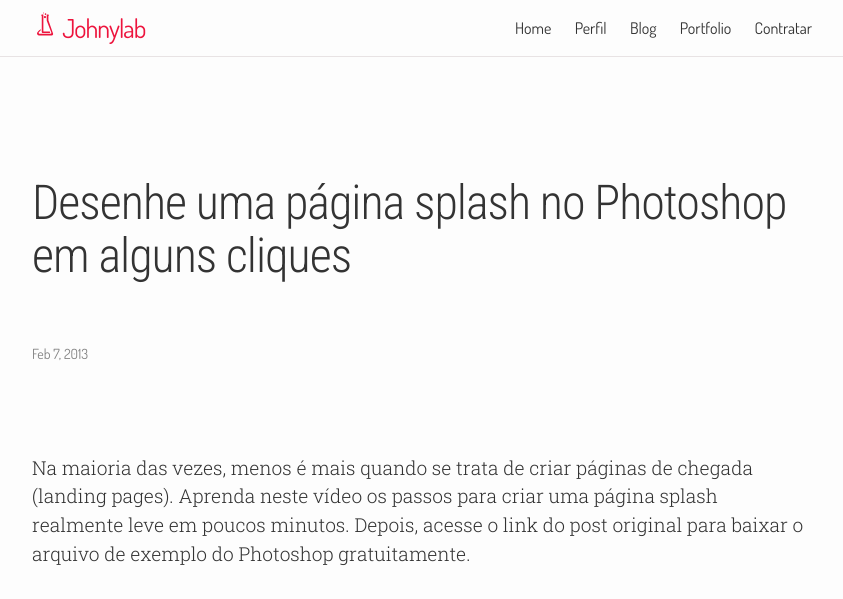
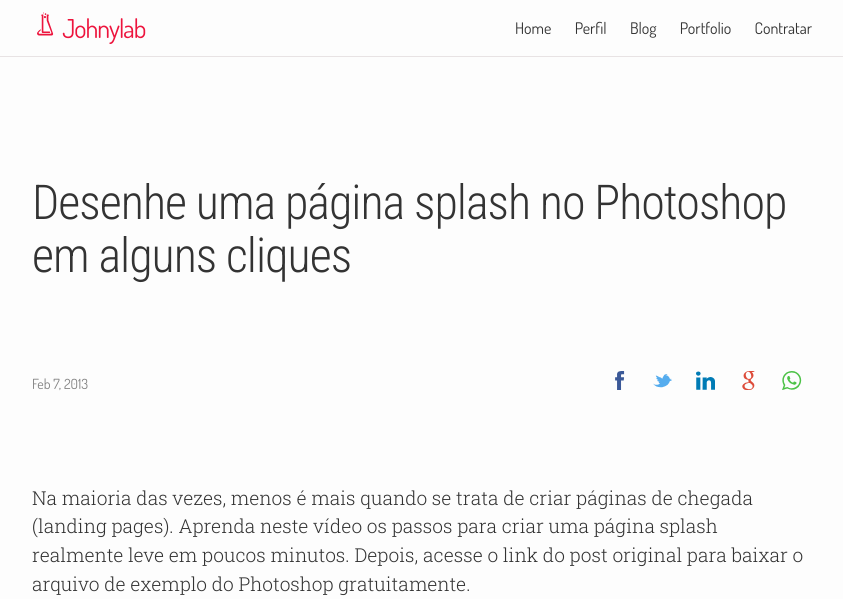
Before and after one commit to johnylab/johnylab.github.io, a Jekyll site: the page built from _posts/2013-2-7-desenhe-uma-pagina-splash-no-photoshop-em-alguns-cliques.md, in a window 1280 px wide. Shown: the top 599 px of the page, without its empty margins (218-1061 px from the left). Built offline with Jekyll 4.4.1, drawn with Linux system fonts in a browser that asks for light colours; comment, search, counter and statistics services are not loaded; some of the changed text lies outside the part shown; grey boxes are pictures that could not be loaded.

Commit message:
Botões de compartilhamento

```diff
--- /dev/null
+++ b/_includes/share/btn-facebook.html
@@ -0,0 +1,2 @@
+{% assign href = site.url | append: site.baseurl | append: page.url %}
+<a class="{{ include.class }}" target="_blank" href="https://www.facebook.com/sharer/sharer.php?u={{ href | cgi_escape }}&amp;src=sdkpreparse" onclick="ga('send', 'event', 'Compartilhar', 'Facebook', location.pathname + ' @ ' + '{{ include.class | append: ' ' | append: include.position }}');" title="Compartilhar no Facebook">{% include svg/facebook-letter.svg %}</a>
--- /dev/null
+++ b/_includes/share/btn-google-plus.html
@@ -0,0 +1,2 @@
+{% assign href = site.url | append: site.baseurl | append: page.url %}
+<a class="{{ include.class }}" href="https://plus.google.com/share?url={{ href | cgi_escape }}" target="_blank" onclick="ga('send', 'event', 'Compartilhar', 'Google Plus', location.pathname + ' @ ' + '{{ include.class | append: ' ' | append: include.position }}');" title="Compartilhar no Google Plus">{% include svg/google.svg %}</a>
--- /dev/null
+++ b/_includes/share/btn-linkedin.html
@@ -0,0 +1,2 @@
+{% assign href = site.url | append: site.baseurl | append: page.url %}
+<a class="{{ include.class }}" href="https://www.linkedin.com/shareArticle?mini=true&url={{ href | cgi_escape }}" onclick="ga('send', 'event', 'Compartilhar', 'Linkedin', location.pathname + ' @ ' + '{{ include.class | append: ' ' | append: include.position }}');" target="_blank" title="Compartilhar no Linkedin">{% include svg/linkedin.svg %}</a>
--- /dev/null
+++ b/_includes/share/btn-twitter.html
@@ -0,0 +1,7 @@
+{% assign href = site.url | append: site.baseurl | append: page.url %}
+{% if page.title %}
+	{% assign title = page.title %}
+{% else %}
+	{% assign title = site.title %}
+{% endif %}
+<a class="{{ include.class }}" target="_blank" href="https://twitter.com/intent/tweet?text={{ title | append: '' | cgi_escape }}&url={{ href | cgi_escape }}" onclick="ga('send', 'event', 'Compartilhar', 'Twitter', location.pathname + ' @ ' + '{{ include.class | append: ' ' | append: include.position }}');" title="Compartilhar no Twitter">{% include svg/twitter.svg %}</a>
--- /dev/null
+++ b/_includes/share/btn-whatsapp.html
@@ -0,0 +1,2 @@
+{% assign href = site.url | append: site.baseurl | append: page.url %}
+<a class="{{ include.class }}" href="whatsapp://send?text={{ page.title | append: ' ' | append: href | cgi_escape }}" target="_top" onclick="window.parent.null;ga('send', 'event', 'Compartilhar', 'Whatsapp', location.pathname + ' @ ' + '{{ include.class | append: ' ' | append: include.position }}');" title="Enviar pelo Whatsapp (apenas no celular)">{% include svg/whatsapp.svg %}</a>
--- /dev/null
+++ b/_includes/share/widget.html
@@ -0,0 +1,5 @@
+{% include share/btn-facebook.html    class='share-btn btn-fb' position=include.position %}
+{% include share/btn-twitter.html     class='share-btn btn-tw' position=include.position %}
+{% include share/btn-linkedin.html    class='share-btn btn-li' position=include.position %}
+{% include share/btn-google-plus.html class='share-btn btn-gp' position=include.position %}
+{% include share/btn-whatsapp.html    class='share-btn btn-wa' position=include.position %}
--- a/_layouts/post.html
+++ b/_layouts/post.html
@@ -5,13 +5,19 @@
 
   <header class="post-header wrapper">
     <h1 class="post-title" itemprop="name headline">{{ page.title }}</h1>
-    <p class="post-meta"><time datetime="{{ page.date | date_to_xmlschema }}" itemprop="datePublished">{{ page.date | date: "%b %-d, %Y" }}</time>{% if page.author %} • <span itemprop="author" itemscope itemtype="http://schema.org/Person"><span itemprop="name">{{ page.author }}</span></span>{% endif %}</p>
+    <div data-grid="center justify spacing">
+      <div data-cell="shrink fill">
+        <p class="post-meta"><time datetime="{{ page.date | date_to_xmlschema }}" itemprop="datePublished">{{ page.date | date: "%b %-d, %Y" }}</time>{% if page.author %} • <span itemprop="author" itemscope itemtype="http://schema.org/Person"><span itemprop="name">{{ page.author }}</span></span>{% endif %}</p>
+      </div>
+      <div data-cell="shrink fill">
+        {% include share/widget.html %}
+      </div>
+    </div>
   </header>
 
   <div class="post-content" itemprop="articleBody">
     {{ content }}
   </div>
-
 
   <nav class="post-navigation wrapper" data-grid="row spacing justify">
     <div data-cell="1of2" class="prev">
@@ -27,6 +33,13 @@
   </nav>
 
 </article>
+
+<div class="page-content">
+  <div class="wrapper" data-grid="center end">
+    <p data-text="lg">Comente e compartilhe:</p>
+    <div data-cell="shrink">{% include share/widget.html %}</div>
+  </div>
+</div>
 
 <div class="page-content">
   <div id="disqus_thread" class="wrapper"></div>
--- a/_sass/_base.sass
+++ b/_sass/_base.sass
@@ -328,3 +328,45 @@
         color: $grey-color
     +variant(brand)
         color: $brand-color
+
+.share-btn
+    display: inline-block
+    vertical-align: middle
+    text-align: center
+    padding: .5em
+    width: 2.5em
+    height: 2.5em
+    border-radius: 500px
+    &:before
+        content: none
+    svg
+        width: 1.2em
+        height: 1.2em
+        color: inherit
+        *
+            fill: currentcolor
+    &.btn-fb
+        color: #3b5998
+        &:hover
+            background-color: #3b5998
+            color: #fff
+    &.btn-tw
+        color: #55acee
+        &:hover
+            background-color: #55acee
+            color: #fff
+    &.btn-li
+        color: #007bb5
+        &:hover
+            background-color: #007bb5
+            color: #fff
+    &.btn-gp
+        color: #dd4b39
+        &:hover
+            background-color: #dd4b39
+            color: #fff
+    &.btn-wa
+        color: #4dc247
+        &:hover
+            background-color: #4dc247
+            color: #fff
--- a/gulpfile.js
+++ b/gulpfile.js
@@ -39,7 +39,7 @@
  * if you add folder for pages, collection or datas, add them to this list
  */
 gulp.task('watch', function () {
-    gulp.watch(['./*', '_layouts/*', '_includes/*', '_data/*', 'blog/*', '_posts/*', '_trabalhos/*', '_sass/*', 'campanhas/*', 'css/*', 'js/*'], ['jekyll-rebuild']);
+    gulp.watch(['./*', '_layouts/*', '_includes/**/*', '_data/*', 'blog/*', '_posts/*', '_trabalhos/*', '_sass/*', 'campanhas/*', 'css/*', 'js/*'], ['jekyll-rebuild']);
 });
 
 /**
```
Also changed, not shown: _includes/svg/facebook-letter.svg (added), _includes/svg/google.svg (added), _includes/svg/linkedin.svg (added), _includes/svg/twitter.svg (added), _includes/svg/whatsapp.svg (added).
